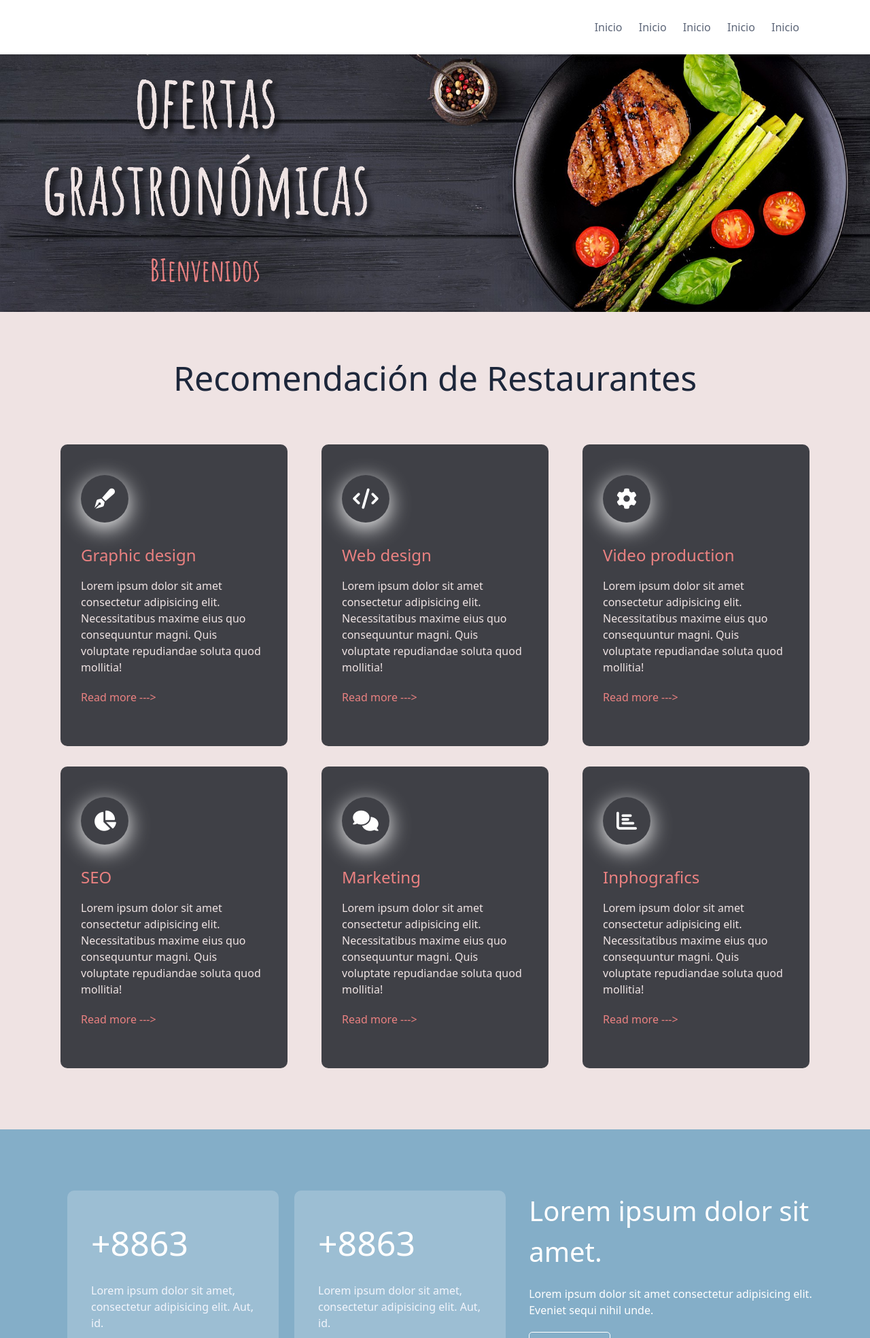
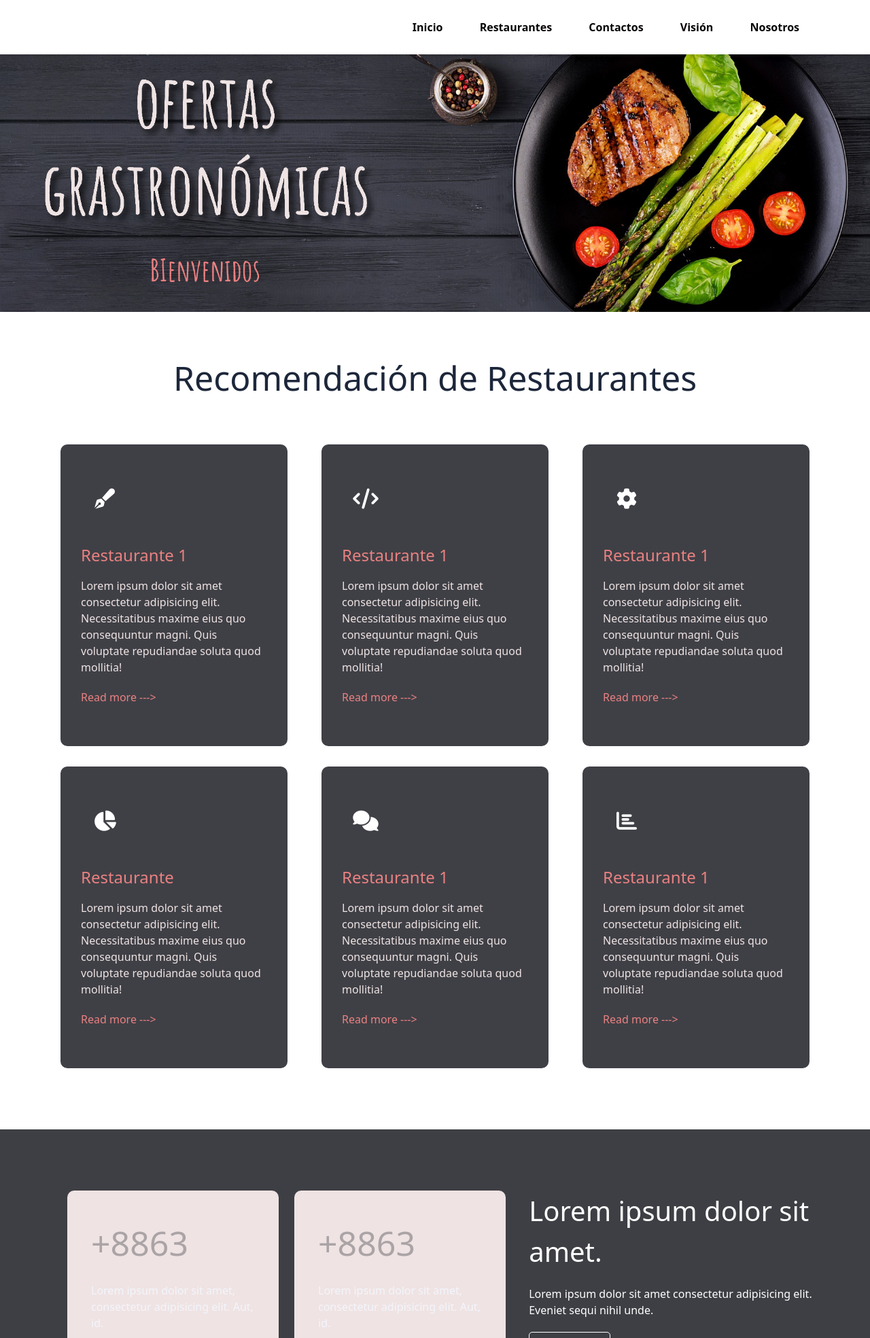
Before and after one commit to IvanSanchez21/Practica02-Sistema-de-pedidos-en-linea-en-PHP, a PHP site: page / in a window 1280 px wide. Shown: the top 1969 px of the page at 68% size. Run offline with PHP 8.4, Linux system fonts and the light colour scheme; some libraries are stand-ins or nearby versions.

Commit message:
agregando colores

```diff
--- a/css/estilos.css
+++ b/css/estilos.css
@@ -8,7 +8,7 @@
 
 body {
     font-family: 'Roboto', sans-serif;
-    background-color:#EFE3E3;
+    /* background-color:#EFE3E3; */
 }
 
 h1,
@@ -20,9 +20,7 @@ h6 {
     font-weight: 300;
 }
 
-.about-us{
-    background-color: #EFE3E3;
-}
+
 .contenedor {
     width: 90%;
     max-width: 90%;
@@ -54,11 +52,14 @@ header::before {
     margin-bottom: 80px;
 }
 
+.enlaces-header a{
+    color:#070304;
 
+}
 nav {
     width: 100%;
     height: 80px;
-    background: #fff;
+    background: #FFFFFF;
     border-bottom: 1px solid transparent;
     box-shadow: 1px 1px 10px 0 rgba(0, 0, 0, .2);
     position: fixed;
@@ -87,14 +88,18 @@ nav {
 }
 
 .enlaces-header {
-    font-weight: 300;
+    font-weight: 600;
     transition: ease-in-out 0.5s;
+    display: inline-block;
+}
+
+.enlaces-header a:hover{
+    border-bottom: 3px solid #070304;
+		padding-bottom: 5px;
 }
 
 .nav .enlaces-header a {
-    color: #5D6678;
-    text-decoration: none;
-    margin-left: 20px;
+    margin-left: 50px;
 }
 
 .hamburguer {
@@ -172,7 +177,7 @@ nav {
     text-align: center;
     padding-top: 20px;
     border-radius: 50%;
-    box-shadow: 0 8px 32px rgba(255, 255, 255);
+    /* box-shadow: 0 8px 32px rgba(255, 255, 255); */
 }
 
 .articulo>h3 {
@@ -200,7 +205,7 @@ nav {
 /* Results */
 
 .results {
-    background: #84AEC8;
+    background: #3E3F44;
     padding-top: 30px;
 }
 
@@ -218,15 +223,15 @@ nav {
 
 .numbers .number {
     width: 45%;
-    background: rgba(255, 255, 255, .2);
-    color: #fff;
+    background:#EFE3E3;
+    /* color: red; */
     border-radius: 10px;
     padding: 40px 35px;
     margin-bottom: 20px;
 }
 
 .numbers .number h4 {
-    color: #fff;
+    color:#ABA4A6;
     font-size: 50px;
     font-weight: 500;
     margin-bottom: 20px;
@@ -267,7 +272,7 @@ nav {
 /* footer */
 
 footer {
-    background: #393941;
+    background: #FFFFFF;
     padding: 60px 0;
     overflow: hidden;
     display: flex;
@@ -282,7 +287,7 @@ footer {
 }
 
 .partFooter h4 {
-    color: #EFE3E3;
+    color: #070304;
     font-size: 20px;
     font-weight: 400;
     margin-bottom: 30px;
@@ -291,7 +296,7 @@ footer {
 .partFooter a {
     display: block;
     text-decoration: none;
-    color: #EFE3E3;
+    color: #3E3F44;
     font-weight: 300;
     transition: color .3s ease-in-out;
     margin-bottom: 10px;
--- a/index.html
+++ b/index.html
@@ -21,10 +21,10 @@
                 </div>
                 <div class="enlaces-header">
                     <a href="#">Inicio</a>
-                    <a href="#">Inicio</a>
-                    <a href="#">Inicio</a>
-                    <a href="#">Inicio</a>
-                    <a href="#">Inicio</a>
+                    <a href="#">Restaurantes</a>
+                    <a href="#">Contactos</a>
+                    <a href="#">Visión</a>
+                    <a href="#">Nosotros</a>
                 </div>
                 <div class="hamburguer">
                     <i class="fas fa-bars"></i>
@@ -43,42 +43,42 @@
             <div class="contenedor-articulo">
                 <div class="articulo" data-aos="zoom-in-right">
                     <i class="fas fa-pen-fancy"></i>
-                    <h3>Graphic design</h3>
+                    <h3>Restaurante 1</h3>
                     <p>Lorem ipsum dolor sit amet consectetur adipisicing elit. Necessitatibus maxime eius quo
                         consequuntur magni. Quis voluptate repudiandae soluta quod mollitia!</p>
                     <a href="#">Read more ---></a>
                 </div>
                 <div class="articulo" data-aos="zoom-in-right">
                     <i class="fas fa-code"></i>
-                    <h3>Web design</h3>
+                    <h3>Restaurante 1</h3>
                     <p>Lorem ipsum dolor sit amet consectetur adipisicing elit. Necessitatibus maxime eius quo
                         consequuntur magni. Quis voluptate repudiandae soluta quod mollitia!</p>
                     <a href="#">Read more ---></a>
                 </div>
                 <div class="articulo" data-aos="zoom-in-right">
                     <i class="fas fa-cog"></i>
-                    <h3>Video production</h3>
+                    <h3>Restaurante 1</h3>
                     <p>Lorem ipsum dolor sit amet consectetur adipisicing elit. Necessitatibus maxime eius quo
                         consequuntur magni. Quis voluptate repudiandae soluta quod mollitia!</p>
                     <a href="#">Read more ---></a>
                 </div>
                 <div class="articulo" data-aos="zoom-in-right">
                     <i class="fas fa-chart-pie"></i>
-                    <h3>SEO</h3>
+                    <h3>Restaurante</h3>
                     <p>Lorem ipsum dolor sit amet consectetur adipisicing elit. Necessitatibus maxime eius quo
                         consequuntur magni. Quis voluptate repudiandae soluta quod mollitia!</p>
                     <a href="#">Read more ---></a>
                 </div>
                 <div class="articulo" data-aos="zoom-in-right">
                     <i class="fas fa-comments"></i>
-                    <h3>Marketing</h3>
+                    <h3>Restaurante 1</h3>
                     <p>Lorem ipsum dolor sit amet consectetur adipisicing elit. Necessitatibus maxime eius quo
                         consequuntur magni. Quis voluptate repudiandae soluta quod mollitia!</p>
                     <a href="#">Read more ---></a>
                 </div>
                 <div class="articulo" data-aos="zoom-in-right">
                     <i class="fas fa-chart-bar"></i>
-                    <h3>Inphografics</h3>
+                    <h3>Restaurante 1</h3>
                     <p>Lorem ipsum dolor sit amet consectetur adipisicing elit. Necessitatibus maxime eius quo
                         consequuntur magni. Quis voluptate repudiandae soluta quod mollitia!</p>
                     <a href="#">Read more ---></a>
```
